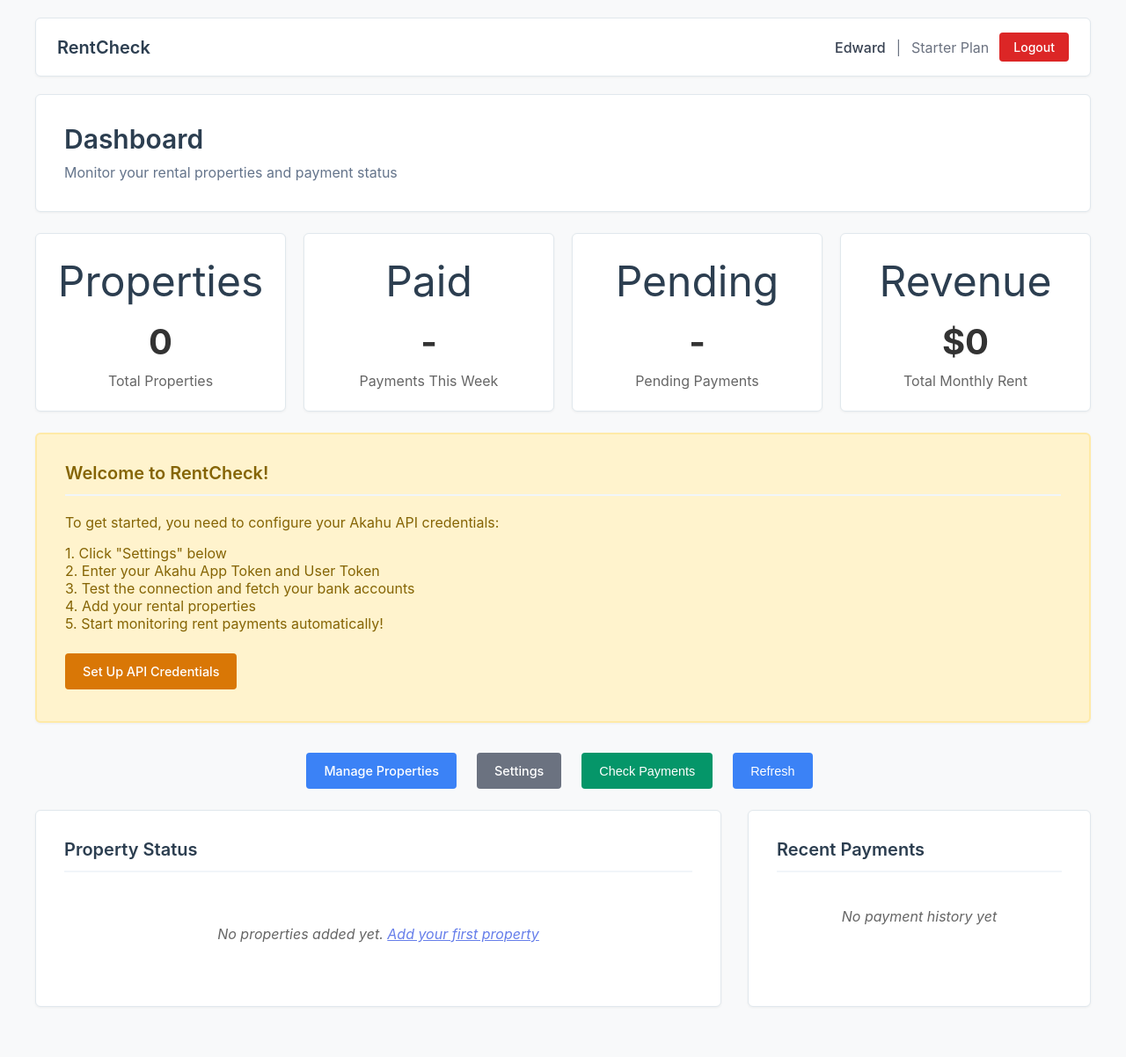
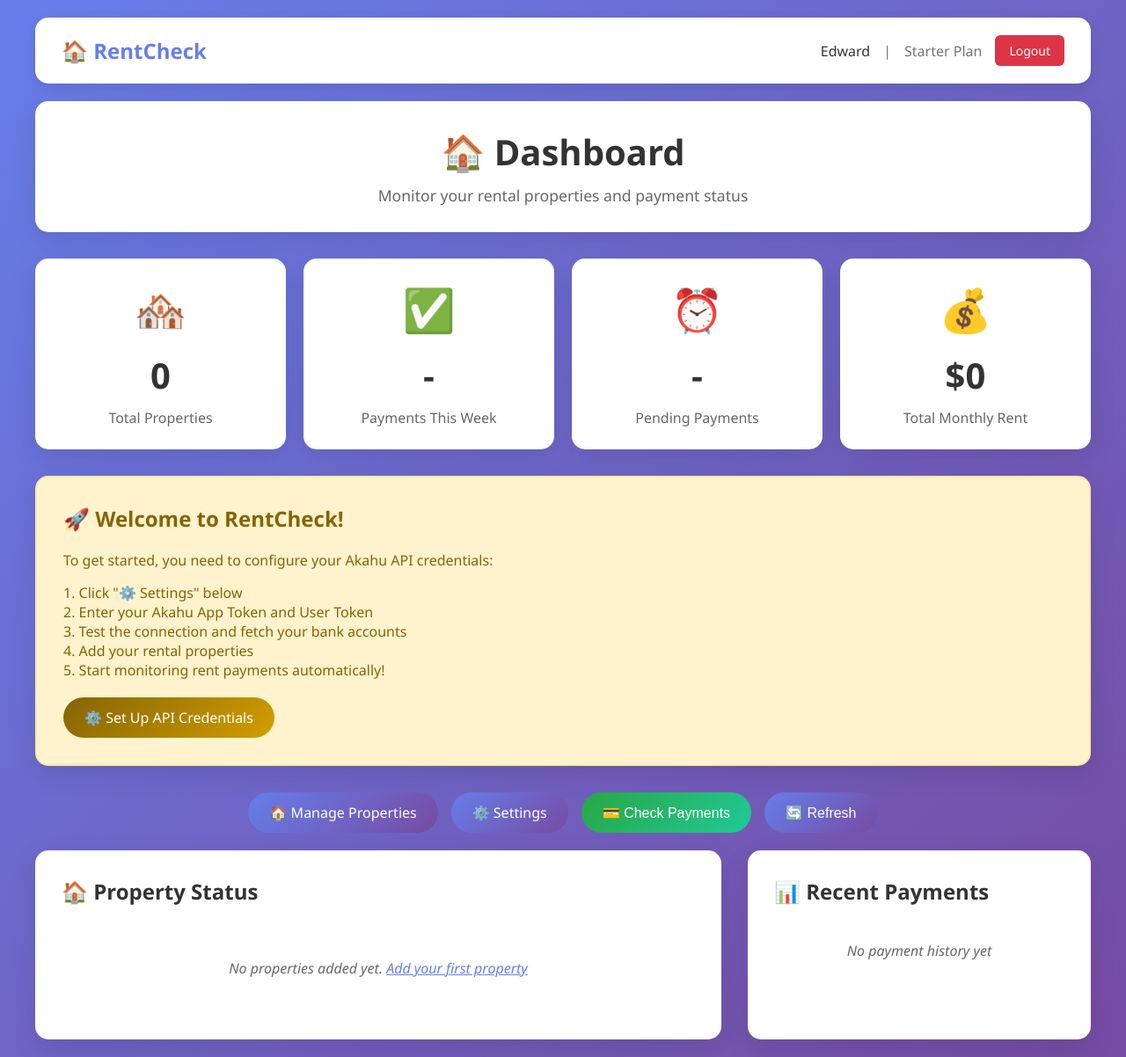
Before and after one commit to treewx/rentcheck, a Flask app: page / in a window 1280 px wide. Shown: the whole page at 88% size. Before the commit the page ends 1145 px from the top, so only its background shows below. Run offline with Flask 3, Linux system fonts and the light colour scheme; a user stored in the database is signed in; data comes from the database, SQL or seed files in the repository; both versions use the stored data as it was after the commit; data that the repository does not hold is empty; some libraries are stand-ins or nearby versions.

Commit message:
Revert "Complete professional theme redesign for landlord/property management use"
This reverts commit 5ad9922a7fe1ccb23c9828d91cd4d71b1875a530.

```diff
--- a/templates/dashboard.html
+++ b/templates/dashboard.html
@@ -12,11 +12,10 @@
         }
 
         body {
-            font-family: -apple-system, BlinkMacSystemFont, 'Segoe UI', Roboto, Oxygen, Ubuntu, Cantarell, sans-serif;
-            background-color: #f8f9fa;
+            font-family: 'Segoe UI', Tahoma, Geneva, Verdana, sans-serif;
+            background: linear-gradient(135deg, #667eea 0%, #764ba2 100%);
             min-height: 100vh;
             padding: 20px;
-            color: #2c3e50;
         }
 
         .container {
@@ -26,89 +25,89 @@
 
         .navbar {
             background: white;
-            border: 1px solid #e1e8ed;
-            border-radius: 6px;
-            padding: 16px 24px;
+            border-radius: 15px;
+            padding: 20px 30px;
             margin-bottom: 20px;
-            box-shadow: 0 1px 3px rgba(0,0,0,0.05);
+            box-shadow: 0 5px 15px rgba(0,0,0,0.1);
             display: flex;
             justify-content: space-between;
             align-items: center;
         }
 
         .navbar .brand {
-            font-size: 1.25rem;
-            font-weight: 600;
-            color: #2c3e50;
+            font-size: 1.5rem;
+            font-weight: bold;
+            color: #667eea;
         }
 
         .navbar .user-info {
             display: flex;
             align-items: center;
-            gap: 12px;
+            gap: 15px;
         }
 
         .navbar .user-name {
-            color: #374151;
+            color: #333;
             font-weight: 500;
         }
 
         .navbar .logout-btn {
-            background: #dc2626;
+            background: #dc3545;
             color: white;
             padding: 8px 16px;
             border: none;
-            border-radius: 4px;
+            border-radius: 6px;
             text-decoration: none;
             font-size: 14px;
-            font-weight: 500;
         }
 
         .navbar .logout-btn:hover {
-            background: #b91c1c;
+            background: #c82333;
             color: white;
         }
 
         .text-muted {
-            color: #6b7280;
+            color: #6c757d;
         }
 
         .header {
             background: white;
-            border: 1px solid #e1e8ed;
-            border-radius: 6px;
-            padding: 32px;
-            margin-bottom: 24px;
-            box-shadow: 0 1px 3px rgba(0,0,0,0.05);
+            border-radius: 15px;
+            padding: 30px;
+            margin-bottom: 30px;
+            box-shadow: 0 10px 30px rgba(0,0,0,0.1);
+            text-align: center;
         }
 
         .header h1 {
-            color: #2c3e50;
-            font-size: 1.875rem;
-            font-weight: 600;
-            margin-bottom: 8px;
+            color: #333;
+            font-size: 2.5rem;
+            margin-bottom: 10px;
         }
 
         .header p {
-            color: #64748b;
-            font-size: 1rem;
-            line-height: 1.5;
+            color: #666;
+            font-size: 1.1rem;
         }
 
         .stats-grid {
             display: grid;
             grid-template-columns: repeat(auto-fit, minmax(250px, 1fr));
             gap: 20px;
-            margin-bottom: 24px;
+            margin-bottom: 30px;
         }
 
         .stat-card {
             background: white;
-            border: 1px solid #e1e8ed;
-            border-radius: 6px;
-            padding: 24px;
+            border-radius: 15px;
+            padding: 25px;
             text-align: center;
-            box-shadow: 0 1px 3px rgba(0,0,0,0.05);
+            box-shadow: 0 10px 30px rgba(0,0,0,0.1);
+            transition: transform 0.3s ease;
+        }
+
+        .stat-card:hover {
+            transform: translateY(-5px);
         }
 
         .stat-card .icon {
@@ -136,69 +135,44 @@
 
         .card {
             background: white;
-            border: 1px solid #e1e8ed;
-            border-radius: 6px;
-            padding: 32px;
-            box-shadow: 0 1px 3px rgba(0,0,0,0.05);
+            border-radius: 15px;
+            padding: 30px;
+            box-shadow: 0 10px 30px rgba(0,0,0,0.1);
         }
 
         .card h2 {
-            color: #2c3e50;
+            color: #333;
             margin-bottom: 20px;
-            font-size: 1.25rem;
-            font-weight: 600;
-            padding-bottom: 12px;
-            border-bottom: 2px solid #f1f5f9;
+            font-size: 1.5rem;
+            display: flex;
+            align-items: center;
+            gap: 10px;
         }
 
         .btn {
-            background-color: #3b82f6;
+            background: linear-gradient(135deg, #667eea 0%, #764ba2 100%);
             color: white;
             border: none;
-            padding: 12px 20px;
-            border-radius: 4px;
+            padding: 12px 24px;
+            border-radius: 25px;
             cursor: pointer;
-            font-size: 0.9rem;
-            font-weight: 500;
-            transition: background-color 0.2s ease;
+            font-size: 1rem;
+            transition: all 0.3s ease;
             text-decoration: none;
             display: inline-block;
-            margin: 4px 8px 4px 0;
-            text-align: center;
         }
 
         .btn:hover {
-            background-color: #2563eb;
-        }
-
-        .btn:disabled {
-            background-color: #9ca3af;
-            cursor: not-allowed;
+            transform: translateY(-2px);
+            box-shadow: 0 5px 15px rgba(0,0,0,0.2);
         }
 
         .btn-success {
-            background-color: #059669;
-        }
-
-        .btn-success:hover {
-            background-color: #047857;
+            background: linear-gradient(135deg, #28a745 0%, #20c997 100%);
         }
 
         .btn-danger {
-            background-color: #dc2626;
-        }
-
-        .btn-danger:hover {
-            background-color: #b91c1c;
-        }
-
-        .btn-secondary {
-            background-color: #6b7280;
-            color: white;
-        }
-
-        .btn-secondary:hover {
-            background-color: #4b5563;
+            background: linear-gradient(135deg, #dc3545 0%, #fd7e14 100%);
         }
 
         .property-list {
@@ -339,7 +318,7 @@
 <body>
     <div class="container">
         <div class="navbar">
-            <div class="brand">RentCheck</div>
+            <div class="brand">🏠 RentCheck</div>
             <div class="user-info">
                 <span class="user-name">{{ current_user.first_name or current_user.email }}</span>
                 <span class="text-muted">|</span>
@@ -349,28 +328,28 @@
         </div>
 
         <div class="header">
-            <h1>Dashboard</h1>
+            <h1>🏠 Dashboard</h1>
             <p>Monitor your rental properties and payment status</p>
         </div>
 
         <div class="stats-grid">
             <div class="stat-card">
-                <div class="icon">Properties</div>
+                <div class="icon">🏘️</div>
                 <div class="number" id="totalProperties">{{ properties|length }}</div>
                 <div class="label">Total Properties</div>
             </div>
             <div class="stat-card">
-                <div class="icon">Paid</div>
+                <div class="icon">✅</div>
                 <div class="number" id="paidCount">-</div>
                 <div class="label">Payments This Week</div>
             </div>
             <div class="stat-card">
-                <div class="icon">Pending</div>
+                <div class="icon">⏰</div>
                 <div class="number" id="pendingCount">-</div>
                 <div class="label">Pending Payments</div>
             </div>
             <div class="stat-card">
-                <div class="icon">Revenue</div>
+                <div class="icon">💰</div>
                 <div class="number" id="totalRent">${{ properties|sum(attribute='rent_amount')|round(2) if properties else 0 }}</div>
                 <div class="label">Total Monthly Rent</div>
             </div>
@@ -378,40 +357,40 @@
 
         {% if not api_configured %}
         <div class="card" style="background: #fff3cd; border: 2px solid #ffeaa7; margin-bottom: 30px;">
-            <h2 style="color: #856404;">Welcome to RentCheck!</h2>
+            <h2 style="color: #856404;">🚀 Welcome to RentCheck!</h2>
             <p style="color: #856404; margin-bottom: 15px;">To get started, you need to configure your Akahu API credentials:</p>
             <div style="color: #856404; margin-bottom: 20px;">
-                <p>1. Click "Settings" below</p>
+                <p>1. Click "⚙️ Settings" below</p>
                 <p>2. Enter your Akahu App Token and User Token</p>
                 <p>3. Test the connection and fetch your bank accounts</p>
                 <p>4. Add your rental properties</p>
                 <p>5. Start monitoring rent payments automatically!</p>
             </div>
-            <a href="/settings" class="btn" style="background-color: #d97706;">Set Up API Credentials</a>
+            <a href="/settings" class="btn" style="background: linear-gradient(135deg, #856404 0%, #d39e00 100%);">⚙️ Set Up API Credentials</a>
         </div>
         {% elif not accounts_configured %}
         <div class="card" style="background: #e7f3ff; border: 2px solid #b8daff; margin-bottom: 30px;">
-            <h2 style="color: #004085;">Configure Bank Accounts</h2>
+            <h2 style="color: #004085;">🏦 Configure Bank Accounts</h2>
             <p style="color: #004085; margin-bottom: 15px;">API credentials configured! Now fetch your bank accounts:</p>
             <div style="color: #004085; margin-bottom: 20px;">
                 <p>1. Go to Settings and click "Fetch My Accounts"</p>
                 <p>2. Select which accounts to monitor for rent payments</p>
                 <p>3. Add your rental properties</p>
             </div>
-            <a href="/settings" class="btn" style="background-color: #1e40af;">Configure Accounts</a>
+            <a href="/settings" class="btn" style="background: linear-gradient(135deg, #004085 0%, #0056b3 100%);">🏦 Configure Accounts</a>
         </div>
         {% endif %}
 
         <div class="nav-buttons">
-            <a href="/properties" class="btn">Manage Properties</a>
-            <a href="/settings" class="btn btn-secondary">Settings</a>
-            <button onclick="checkPayments()" class="btn btn-success" id="checkBtn">Check Payments</button>
-            <button onclick="refreshDashboard()" class="btn">Refresh</button>
+            <a href="/properties" class="btn">🏠 Manage Properties</a>
+            <a href="/settings" class="btn btn-secondary">⚙️ Settings</a>
+            <button onclick="checkPayments()" class="btn btn-success" id="checkBtn">💳 Check Payments</button>
+            <button onclick="refreshDashboard()" class="btn">🔄 Refresh</button>
         </div>
 
         <div class="main-content">
             <div class="card">
-                <h2>Property Status</h2>
+                <h2>🏠 Property Status</h2>
                 <div id="propertyList" class="property-list">
                     {% if properties %}
                         {% for property in properties %}
@@ -436,7 +415,7 @@
             </div>
 
             <div class="card">
-                <h2>Recent Payments</h2>
+                <h2>📊 Recent Payments</h2>
                 <div id="recentPayments" class="payment-history">
                     {% if recent_payments %}
                         {% for payment in recent_payments %}
@@ -468,7 +447,7 @@
             const checkBtn = document.getElementById('checkBtn');
             const originalText = checkBtn.textContent;
 
-            checkBtn.textContent = 'Checking...';
+            checkBtn.textContent = '⏳ Checking...';
             checkBtn.disabled = true;
 
             // Update all property statuses to "Checking..."
@@ -511,7 +490,7 @@
                     showNotification(`Payment check completed! Found ${paidCount} payments.`, 'success');
                 } else {
                     if (data.error.includes('API not configured')) {
-                        showNotification('Please configure your Akahu API credentials in Settings first', 'warning');
+                        showNotification('⚙️ Please configure your Akahu API credentials in Settings first', 'warning');
                     } else {
                         showNotification('Error checking payments: ' + data.error, 'error');
                     }
@@ -545,12 +524,12 @@
             `;
 
             if (type === 'success') {
-                notification.style.background = '#059669';
+                notification.style.background = 'linear-gradient(135deg, #28a745 0%, #20c997 100%)';
             } else if (type === 'warning') {
-                notification.style.background = '#d97706';
+                notification.style.background = 'linear-gradient(135deg, #ffc107 0%, #fd7e14 100%)';
                 notification.style.color = '#333';
             } else {
-                notification.style.background = '#dc2626';
+                notification.style.background = 'linear-gradient(135deg, #dc3545 0%, #fd7e14 100%)';
             }
 
             notification.textContent = message;
```
Also changed, not shown: other parts of templates/dashboard.html (+23 -18 lines), templates/error.html (+5 -5 lines), templates/forgot_password.html (+6 -6 lines), templates/login.html (+6 -8 lines), templates/properties.html (+63 -84 lines), templates/register.html (+6 -8 lines), templates/reset_password.html (+6 -6 lines), templates/settings.html (+130 -181 lines), rentcheck.db.
